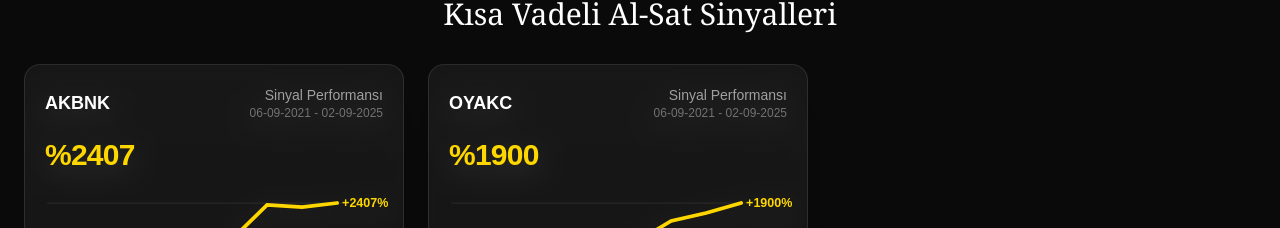
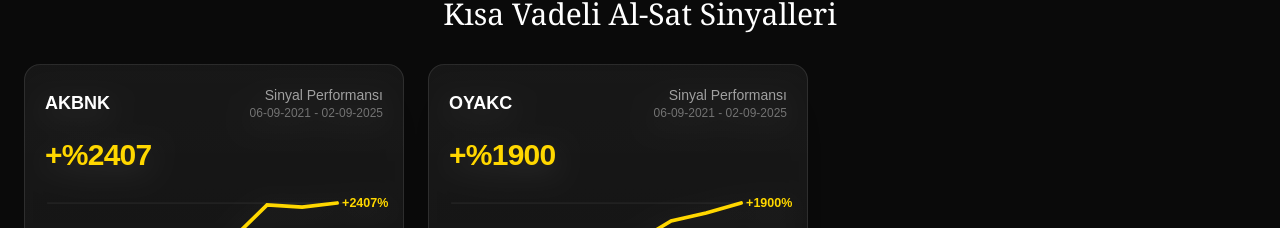
Before and after one commit to tolgacatalpinar/servet-akademisi, a Next.js app: page / in a window 1280 px wide. Shown: the part 2043-2271 px from the top of the page. Built offline with nearby package versions, Linux system fonts and the light colour scheme.

Commit message:
Update page.jsx

```diff
--- a/app/page.jsx
+++ b/app/page.jsx
@@ -568,7 +568,7 @@
                   <div className="mt-4 flex items-baseline gap-2">
                     <div className="text-3xl font-bold tracking-tight">
                       <span className="text-transparent bg-clip-text" style={{ backgroundColor: "#FFD700" }}>
-                        %{item.performance5Y}
+                        +%{item.performance5Y}
                       </span>
                     </div>
                   </div>
```
